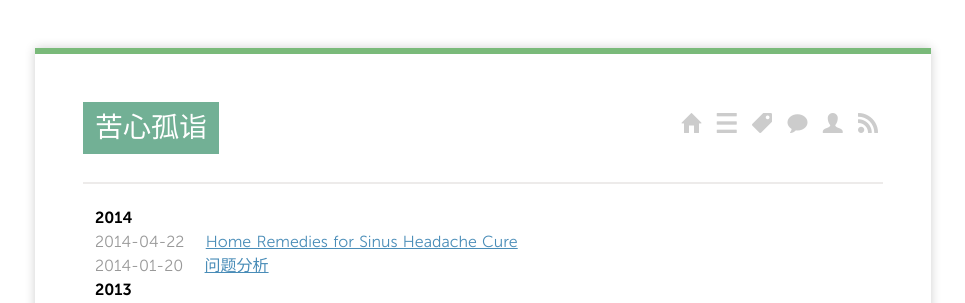
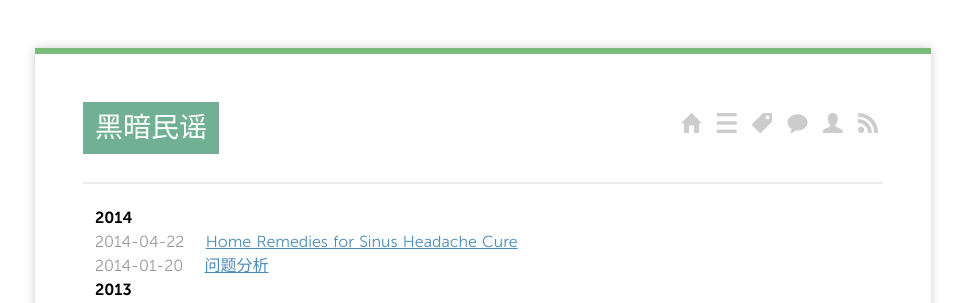
Before and after one commit to maintiendrai/louisa, a Jekyll site: the page built from index.html, in a window 1280 px wide. Shown: the top 303 px of the page, without its empty margins (157-1122 px from the left). Built offline with Jekyll 4.4.1, drawn with Linux system fonts in a browser that asks for light colours; Markdown is read by kramdown in place of the engine named in the settings; the list of posts is cut into pages by our own code.

Commit message:
title changed

```diff
--- a/index.html
+++ b/index.html
@@ -1,5 +1,5 @@
 ---
-title: 苦心孤诣
+title: 黑暗民谣
 layout: page
 ---
 <ul class="listing">
```
